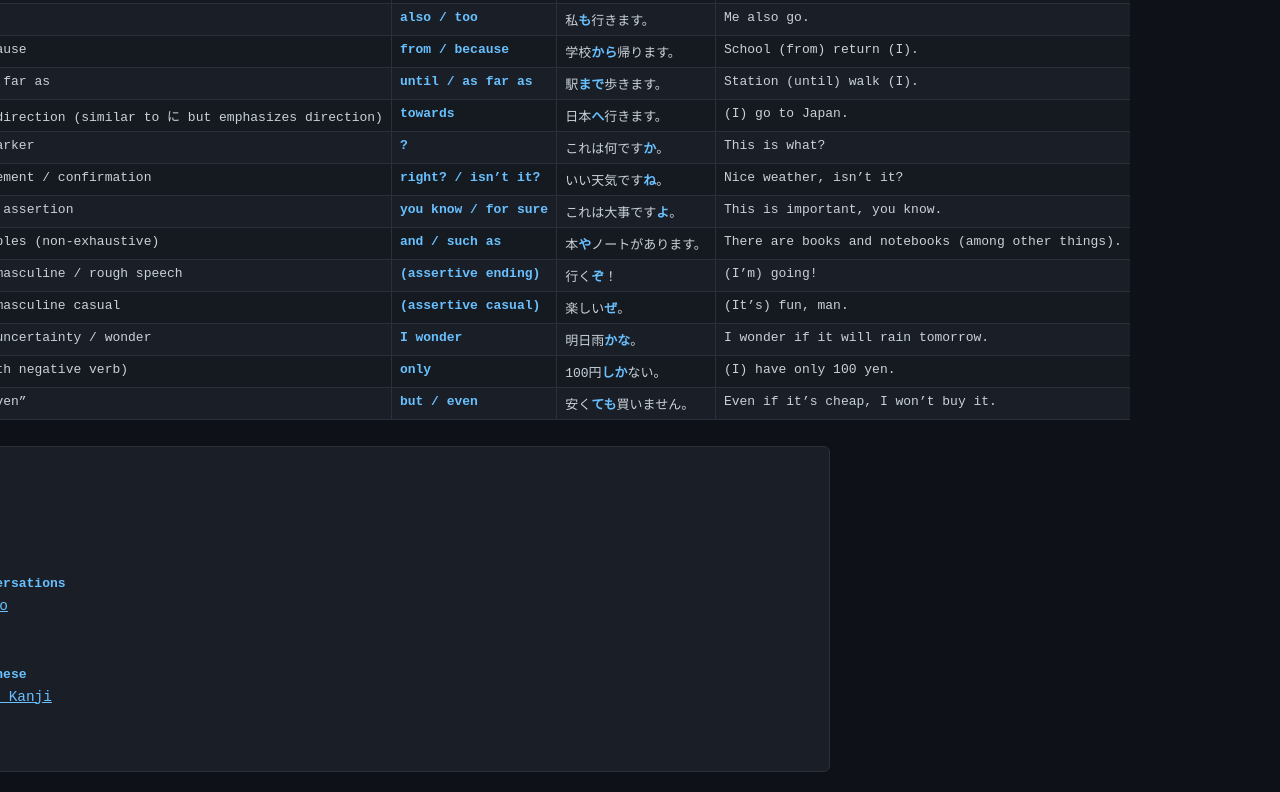
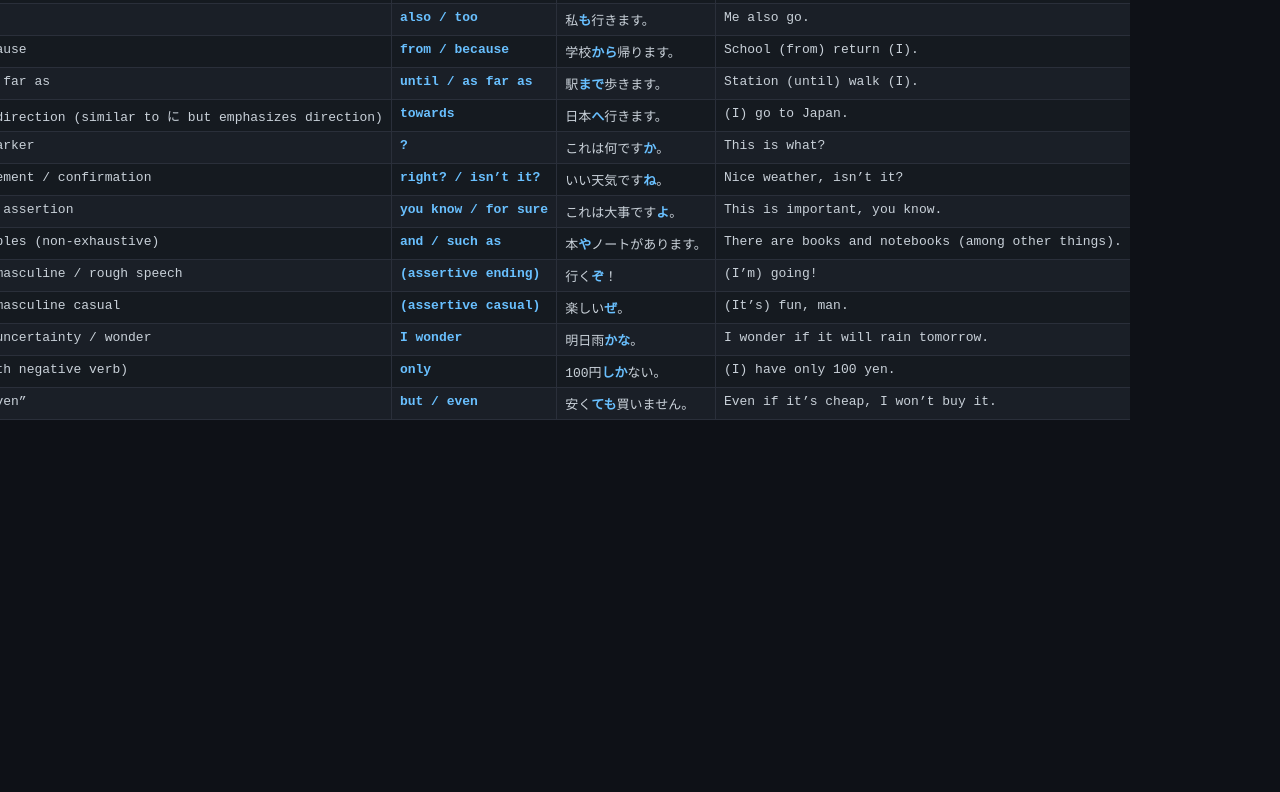
Before and after one commit to wvyn/japan.wyverion.com, a plain HTML site: page index.html in a window 1280 px wide. Shown: the part 2435-3227 px from the top of the page. After the commit the page ends 2875 px from the top, so only its background shows below. Drawn offline with Linux system fonts and the light colour scheme.

Commit message:
Update index.html

```diff
--- a/index.html
+++ b/index.html
@@ -916,7 +916,7 @@
             </table>
         </div>
 
-        <div class="routine-section toggle-content expanded">
+        <!--<div class="routine-section toggle-content expanded">
             <h2 class="toggle-header expanded"><span class="arrow">></span> Study Routine</h2>
             <div class="routine-content toggle-content expanded">
                 <ol>
@@ -940,7 +940,7 @@
                     <li><em>Anime Break</em></li>
                 </ol>
             </div>
-        </div>
+        </div>-->
 
     </div>
 
```
